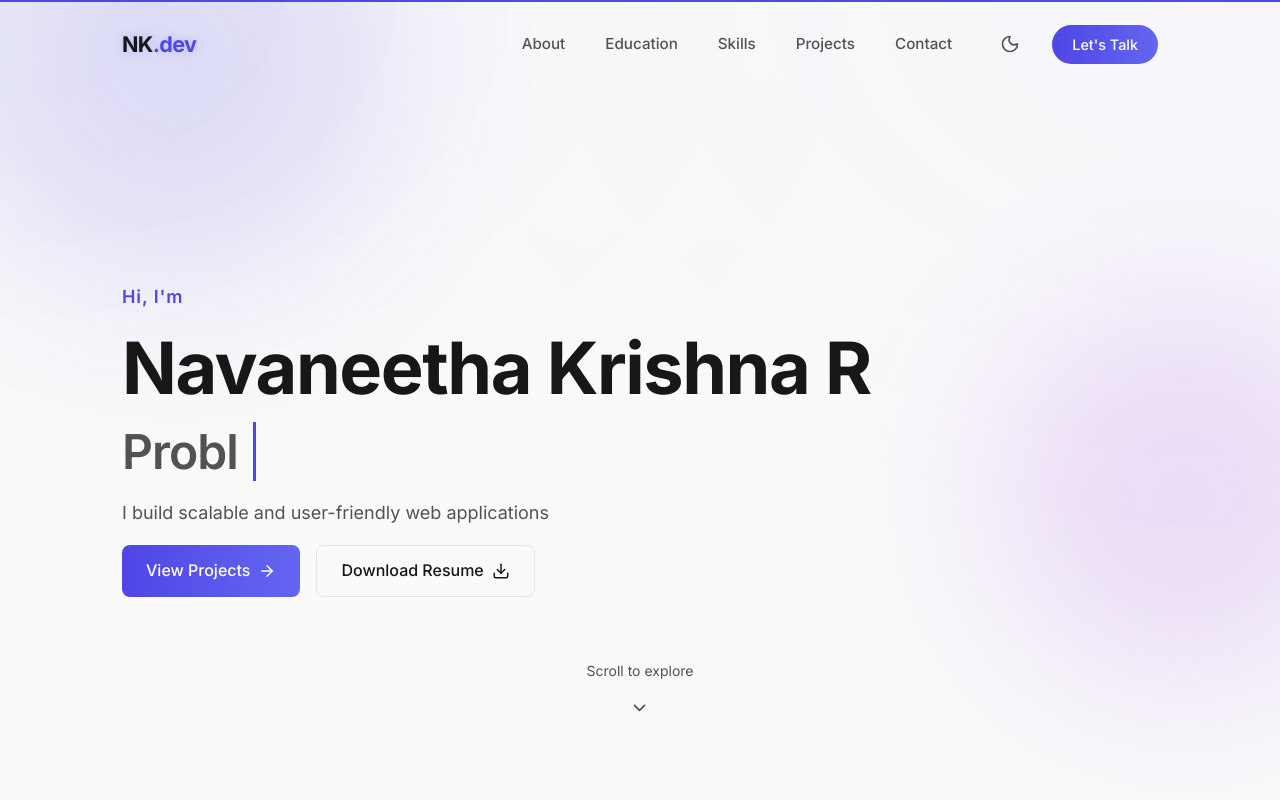
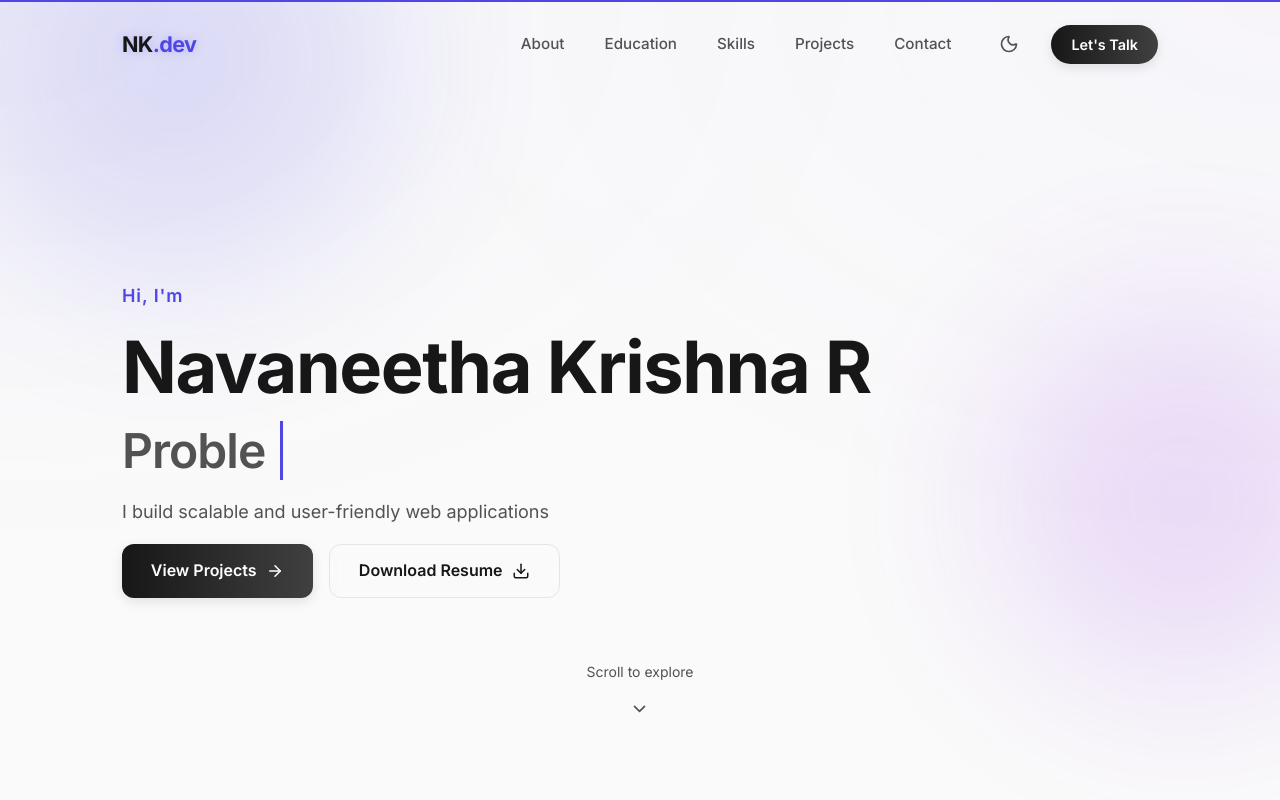
Before and after one commit to NavaneethaKrishna26/Portfolio-2026, a React app: page / in a window 1280 px wide. Shown: the top 800 px of the page. Built offline with nearby package versions, Linux system fonts and the light colour scheme; the HTML template or start-up script is replaced by a standard one.

Commit message:
before fonts change

```diff
--- a/src/components/Contact.jsx
+++ b/src/components/Contact.jsx
@@ -112,7 +112,7 @@ const Contact = () => {
           </motion.p>
 
           <motion.div className="resume-container" variants={itemVariants}>
-            <a href="#resume-link" className="btn btn-primary" style={{ padding: '0.875rem 2rem', fontSize: '1.05rem', borderRadius: '2rem' }}>
+            <a href="#resume-link" className="btn btn-primary">
               Download Resume <Download size={20} />
             </a>
             <span className="text-small">Last updated: 2026</span>
--- a/src/components/Hero.jsx
+++ b/src/components/Hero.jsx
@@ -103,7 +103,7 @@ const Hero = () => {
             <a href="#projects" className="btn btn-primary">
               View Projects <ArrowRight size={18} />
             </a>
-            <a href="#resume" className="btn btn-outline" style={{ display: 'inline-flex', gap: '0.5rem', alignItems: 'center' }}>
+            <a href="#resume" className="btn btn-outline">
               Download Resume <Download size={18} />
             </a>
           </motion.div>
--- a/src/components/Projects.jsx
+++ b/src/components/Projects.jsx
@@ -181,11 +181,10 @@ const ProjectCard = ({ project, index }) => {
         <button
           onClick={() => setExpanded(!expanded)}
           className="btn btn-outline"
-          style={{ padding: '0.5rem 1rem', fontSize: '0.85rem', borderRadius: '2rem' }}
         >
           {expanded ? 'Show Less' : 'Know More'}
         </button>
-        <a href={project.githubDomain} target="_blank" rel="noopener noreferrer" className="btn btn-outline" style={{ padding: '0.5rem 1rem', fontSize: '0.85rem' }}>
+        <a href={project.githubDomain} target="_blank" rel="noopener noreferrer" className="btn btn-outline">
           <Code2 size={16} /> View Code
         </a>
       </div>
--- a/src/index.css
+++ b/src/index.css
@@ -73,56 +73,115 @@ ul {
   text-align: center;
 }
 
-/* Buttons */
+/* Premium Buttons */
 .btn {
   display: inline-flex;
   align-items: center;
   justify-content: center;
-  gap: 0.5rem;
-  padding: 0.75rem 1.5rem;
-  border-radius: 0.5rem;
-  font-weight: 500;
-  transition: all 0.3s ease;
+  gap: 0.6rem;
+  padding: 0.8rem 1.8rem;
+  border-radius: 0.75rem;
+  font-weight: 600;
+  transition: all 0.4s cubic-bezier(0.23, 1, 0.32, 1);
   cursor: pointer;
-  border: none;
+  border: 1px solid transparent;
   font-size: 1rem;
+  position: relative;
+  overflow: hidden;
+  user-select: none;
+  z-index: 1;
 }
 
-.btn:hover {
-  transform: translateY(-2px) scale(1.02);
-  box-shadow: 0 4px 15px rgba(0,0,0,0.05);
+.btn:active {
+  transform: scale(0.96);
 }
 
-html.dark .btn:hover {
-  box-shadow: 0 4px 15px rgba(255,255,255,0.05);
+/* Shimmer Effect */
+.btn::after {
+  content: '';
+  position: absolute;
+  top: -50%;
+  left: -50%;
+  width: 200%;
+  height: 200%;
+  background: linear-gradient(
+    45deg,
+    transparent,
+    rgba(255, 255, 255, 0.1),
+    transparent
+  );
+  transform: rotate(45deg);
+  transition: 0.6s;
+  pointer-events: none;
+  opacity: 0;
+}
+
+.btn:hover::after {
+  left: 120%;
+  opacity: 1;
+  transition: all 0.6s ease-in-out;
 }
 
 .btn-primary {
-  background-color: var(--text-main);
+  background: linear-gradient(135deg, var(--text-main) 0%, #262626 100%);
   color: var(--bg-color);
+  box-shadow: 0 4px 12px rgba(0, 0, 0, 0.1);
+}
+
+html.dark .btn-primary {
+  background: linear-gradient(135deg, #f5f5f5 0%, #d4d4d4 100%);
+  color: #171717;
+  box-shadow: 0 4px 12px rgba(0, 0, 0, 0.3);
 }
 
 .btn-primary:hover {
-  background-color: var(--text-muted);
+  transform: translateY(-3px);
+  box-shadow: 0 8px 20px rgba(0, 0, 0, 0.15);
+}
+
+html.dark .btn-primary:hover {
+  box-shadow: 0 8px 20px rgba(255, 255, 255, 0.1);
+  background: linear-gradient(135deg, #ffffff 0%, #e5e5e5 100%);
 }
 
 .btn-accent {
-  background-color: var(--accent-color);
+  background: linear-gradient(135deg, var(--accent-color) 0%, #4338ca 100%);
   color: #fff;
+  box-shadow: 0 4px 15px rgba(99, 102, 241, 0.25);
+}
+
+html.dark .btn-accent {
+  background: linear-gradient(135deg, var(--accent-color) 0%, #818cf8 100%);
+  box-shadow: 0 4px 15px rgba(99, 102, 241, 0.4);
 }
 
 .btn-accent:hover {
-  background-color: var(--accent-hover);
+  transform: translateY(-3px);
+  box-shadow: 0 10px 25px rgba(99, 102, 241, 0.4);
+  filter: brightness(1.1);
 }
 
 .btn-outline {
-  background-color: transparent;
+  background: rgba(255, 255, 255, 0.05);
+  backdrop-filter: blur(8px);
   border: 1px solid var(--border-color);
   color: var(--text-main);
 }
 
+html.dark .btn-outline {
+  background: rgba(23, 23, 23, 0.5);
+}
+
 .btn-outline:hover {
-  background-color: var(--bg-card);
+  background: var(--bg-card);
+  border-color: var(--accent-color);
+  color: var(--accent-color);
+  transform: translateY(-3px);
+  box-shadow: 0 8px 20px rgba(0, 0, 0, 0.05);
+}
+
+html.dark .btn-outline:hover {
+  box-shadow: 0 8px 20px rgba(0, 0, 0, 0.3);
 }
 
 /* Tags */
@@ -640,26 +699,30 @@ html.dark .score-highlight {
 }
 
 .filter-btn {
-  background-color: transparent;
+  background-color: var(--bg-card);
   border: 1px solid var(--border-color);
   color: var(--text-muted);
-  padding: 0.5rem 1.25rem;
+  padding: 0.6rem 1.4rem;
   border-radius: 2rem;
   font-size: 0.95rem;
-  font-weight: 500;
+  font-weight: 600;
   cursor: pointer;
-  transition: all 0.3s ease;
+  transition: all 0.3s cubic-bezier(0.4, 0, 0.2, 1);
+  box-shadow: 0 2px 5px rgba(0,0,0,0.02);
 }
 
 .filter-btn:hover {
-  border-color: var(--text-main);
-  color: var(--text-main);
+  border-color: var(--accent-color);
+  color: var(--accent-color);
+  transform: translateY(-2px);
+  box-shadow: 0 5px 15px rgba(0,0,0,0.05);
 }
 
 .filter-btn.active {
-  background-color: var(--text-main);
-  border-color: var(--text-main);
-  color: var(--bg-color);
+  background: linear-gradient(135deg, var(--accent-color) 0%, #4f46e5 100%);
+  border-color: var(--accent-color);
+  color: #fff;
+  box-shadow: 0 5px 15px rgba(99, 102, 241, 0.3);
 }
 
 .projects-grid {
@@ -770,12 +833,25 @@ html.dark .project-card:hover {
 .project-links a {
   display: inline-flex;
   align-items: center;
+  justify-content: center;
   gap: 0.5rem;
-  padding: 0.6rem 1.2rem;
-  font-size: 0.85rem;
-  font-weight: 500;
+  padding: 0.7rem 1.4rem;
+  font-size: 0.9rem;
+  font-weight: 600;
   border-radius: 2rem;
-  transition: all 0.2s ease;
+  transition: all 0.3s cubic-bezier(0.4, 0, 0.2, 1);
+  border: 1.5px solid var(--border-color);
+}
+
+.project-links a:hover {
+  transform: translateY(-3px);
+  border-color: var(--accent-color);
+  box-shadow: 0 5px 15px rgba(99, 102, 241, 0.1);
+}
+
+.project-links .btn-primary:hover {
+  background: var(--text-main);
+  color: var(--bg-color);
 }
 
 .project-links .btn-outline:hover {
@@ -921,21 +997,45 @@ html.dark .project-card:hover {
   align-items: center;
   justify-content: center;
   gap: 0.75rem;
-  padding: 0.875rem 1.75rem;
+  padding: 1rem 1.75rem;
   background-color: var(--bg-card);
   border: 1px solid var(--border-color);
-  border-radius: 0.75rem;
+  border-radius: 1rem;
   font-size: 1rem;
-  font-weight: 500;
+  font-weight: 600;
   color: var(--text-main);
-  transition: all 0.3s ease;
+  transition: all 0.4s cubic-bezier(0.23, 1, 0.32, 1);
   cursor: pointer;
+  position: relative;
+  overflow: hidden;
+}
+
+.contact-action-btn::before {
+  content: '';
+  position: absolute;
+  top: 0;
+  left: 0;
+  width: 100%;
+  height: 100%;
+  background: linear-gradient(135deg, var(--accent-color), transparent);
+  opacity: 0;
+  transition: opacity 0.4s ease;
+  z-index: 0;
+}
+
+.contact-action-btn:hover::before {
+  opacity: 0.05;
+}
+
+.contact-action-btn > * {
+  position: relative;
+  z-index: 1;
 }
 
 .contact-action-btn:hover {
-  transform: translateY(-2px) scale(1.02);
+  transform: translateY(-4px) scale(1.02);
   border-color: var(--accent-color);
-  box-shadow: 0 0 15px rgba(99, 102, 241, 0.15);
+  box-shadow: 0 10px 20px rgba(99, 102, 241, 0.1);
   color: var(--accent-color);
 }
 
@@ -1069,13 +1169,29 @@ html:not(.dark) .demo-container {
   border-color: #a5f3fc;
 }
 
-html:not(.dark) .contact-action-btn {
-  background: linear-gradient(145deg, #ffffff, #eef2ff);
-  border-color: #c7d2fe;
+html:not(.dark) .btn-primary {
+  background: linear-gradient(to right, #171717, #404040);
+  color: #ffffff;
+  border: none;
 }
+html:not(.dark) .btn-primary:hover {
+  background: linear-gradient(to right, #0a0a0a, #262626);
+  box-shadow: 0 10px 20px rgba(0, 0, 0, 0.2);
+}
+
+html:not(.dark) .btn-accent {
+  background: linear-gradient(135deg, #6366f1, #4f46e5);
+}
+
+html:not(.dark) .btn-accent:hover {
+  background: linear-gradient(135deg, #4f46e5, #4338ca);
+  box-shadow: 0 10px 25px rgba(99, 102, 241, 0.3);
+}
+
 html:not(.dark) .contact-action-btn:hover {
-  background: linear-gradient(145deg, #eef2ff, #e0e7ff);
-  border-color: #818cf8;
+  background: linear-gradient(135deg, #ffffff, #f5f3ff);
+  border-color: var(--accent-color);
+  box-shadow: 0 10px 20px rgba(99, 102, 241, 0.1);
 }
 
 html:not(.dark) .calc-btn {
@@ -1098,15 +1214,7 @@ html:not(.dark) .tag {
   color: #334155;
 }
 
-html:not(.dark) .btn-primary {
-  background: linear-gradient(to right, #4f46e5, #6366f1);
-  color: #ffffff;
-  border: none;
-}
-html:not(.dark) .btn-primary:hover {
-  background: linear-gradient(to right, #4338ca, #4f46e5);
-  box-shadow: 0 4px 15px rgba(79, 70, 229, 0.3);
-}
+/* Removed redundant primary button styles to use the new premium styles above */
 
 /* Responsive */
 @media (max-width: 768px) {
```
